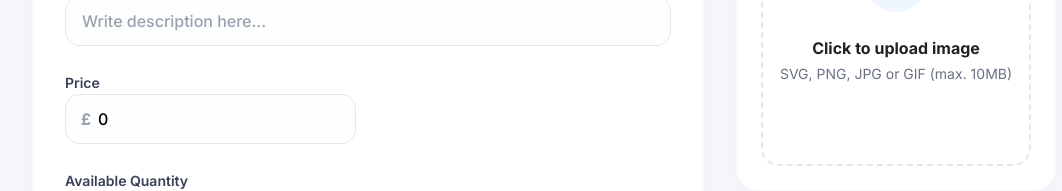
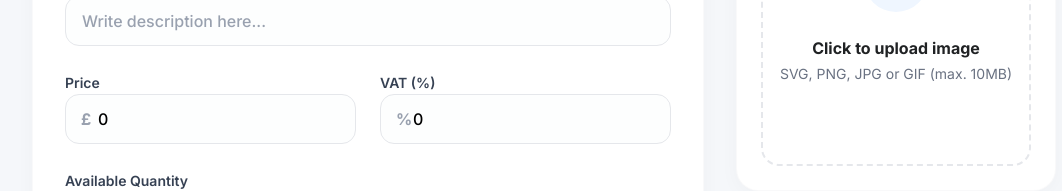
Before and after one commit to Rahul-Mallik-CSE/My-Color-Cost, a Next.js app: page /products/add in a window 1280 px wide. Shown: the part 331-522 px from the top of the page, without its empty margins (96-1158 px from the left). Built offline with nearby package versions, Linux system fonts and the light colour scheme; no server answers.

Commit message:
feat: add VAT handling in product forms and API integration

```diff
--- a/components/(Dashboard)/Products/ProductCard.tsx
+++ b/components/(Dashboard)/Products/ProductCard.tsx
@@ -64,10 +64,23 @@ export default function ProductCard({
 
         {/* Price and Rating Row */}
         <div className="flex flex-col gap-1">
-          <span className="text-primary font-bold text-base sm:text-lg">
-            {product.currency}
-            {product.price.toFixed(2)}
-          </span>
+          <div className="flex items-baseline gap-2 flex-wrap">
+            <span className="text-primary font-bold text-base sm:text-lg">
+              {product.currency}
+              {product.price.toFixed(2)}
+            </span>
+            {product.vat !== undefined && product.vat > 0 && (
+              <span className="text-xs text-gray-500 font-medium bg-gray-100 px-2 py-0.5 rounded-full">
+                +{product.currency}
+                {product.vat.toFixed(2)} VAT
+              </span>
+            )}
+            {product.vat === 0 && (
+              <span className="text-xs text-gray-400 font-medium bg-gray-100 px-2 py-0.5 rounded-full">
+                No VAT
+              </span>
+            )}
+          </div>
           <div className="flex items-center gap-1">
             <div className="flex text-orange-400">
               {[...Array(5)].map((_, i) => (
--- a/components/(Dashboard)/Products/ProductForm.tsx
+++ b/components/(Dashboard)/Products/ProductForm.tsx
@@ -50,6 +50,7 @@ export default function ProductForm({
       title: initialData?.title || "",
       desc: initialData?.description || "",
       price: initialData?.price || 0,
+      vat: initialData?.vat ?? 0,
       // stock: initialData?.stock?.toString() || "",
       availableProduct: initialData?.availableProduct || 0,
       image: undefined,
@@ -89,6 +90,7 @@ export default function ProductForm({
         name: data.title,
         description: data.desc || "",
         market_price: data.price.toString(),
+        vat: data.vat.toString(),
         quantity: data.availableProduct,
         image: data.image as File | undefined,
       };
@@ -130,6 +132,34 @@ export default function ProductForm({
       router.push("/products");
     } catch (error) {
       console.error("❌ Error submitting product:", error);
+
+      // Try to extract field-specific errors from API response
+      if (
+        error &&
+        typeof error === "object" &&
+        "data" in error &&
+        typeof error.data === "object" &&
+        error.data &&
+        "data" in (error.data as object)
+      ) {
+        const fieldErrors = (error.data as { data: Record<string, string[]> })
+          .data;
+        if (fieldErrors && typeof fieldErrors === "object") {
+          const messages = Object.entries(fieldErrors)
+            .map(([field, msgs]) => {
+              const label =
+                field.charAt(0).toUpperCase() +
+                field.slice(1).replace("_", " ");
+              return `${label}: ${Array.isArray(msgs) ? msgs.join(", ") : msgs}`;
+            })
+            .join("\n");
+          if (messages) {
+            messages.split("\n").forEach((msg) => toast.error(msg));
+            return;
+          }
+        }
+      }
+
       const errorMessage =
         error &&
         typeof error === "object" &&
@@ -137,7 +167,7 @@ export default function ProductForm({
         typeof error.data === "object" &&
         error.data &&
         "message" in error.data
-          ? String(error.data.message)
+          ? String((error.data as { message: string }).message)
           : "Something went wrong. Please try again.";
       toast.error(errorMessage);
     }
@@ -273,44 +303,30 @@ export default function ProductForm({
                     )}
                   </div>
 
-                  {/* Stock Status */}
-                  {/* <div className="space-y-2">
+                  {/* VAT */}
+                  <div className="space-y-2">
                     <label className="text-sm font-semibold text-gray-700">
-                      Stock Status
+                      VAT (%)
                     </label>
-                    <div className="relative">
-                      <select
-                        {...register("stock")}
-                        className="w-full px-4 py-3 rounded-xl border border-gray-200 bg-gray-50/30 focus:bg-white focus:outline-none focus:ring-2 focus:ring-primary/20 focus:border-primary transition-all appearance-none text-gray-600 font-medium cursor-pointer"
-                      >
-                        <option value="" disabled>
-                          Select status
-                        </option>
-                        <option value="In Stock">In Stock</option>
-                        <option value="Out of Stock">Out of Stock</option>
-                        <option value="Classy">Low Stock</option>
-                      </select>
-                      <div className="absolute right-4 top-1/2 -translate-y-1/2 pointer-events-none text-gray-400">
-                        <svg
-                          width="12"
-                          height="8"
-                          viewBox="0 0 12 8"
-                          fill="none"
-                          xmlns="http://www.w3.org/2000/svg"
-                        >
-                          <path
-                            d="M1.41 0.589996L6 5.17L10.59 0.589996L12 2L6 8L0 2L1.41 0.589996Z"
-                            fill="currentColor"
-                          />
-                        </svg>
-                      </div>
+                    <div className="relative group">
+                      <span className="absolute left-4 top-1/2 -translate-y-1/2 text-gray-400 font-bold group-focus-within:text-primary transition-colors">
+                        %
+                      </span>
+                      <input
+                        type="number"
+                        step="0.01"
+                        min="0"
+                        {...register("vat")}
+                        className="w-full pl-8 pr-4 py-3 rounded-xl border border-gray-200 bg-gray-50/30 focus:bg-white focus:outline-none focus:ring-2 focus:ring-primary/20 focus:border-primary transition-all placeholder:text-gray-400 font-medium"
+                        placeholder="0.00"
+                      />
                     </div>
-                    {errors.stock && (
+                    {errors.vat && (
                       <p className="text-red-500 text-sm">
-                        {errors.stock.message}
+                        {errors.vat.message}
                       </p>
                     )}
-                  </div> */}
+                  </div>
                 </div>
 
                 {/* Available Quantity */}
--- a/lib/schemas.ts
+++ b/lib/schemas.ts
@@ -7,6 +7,7 @@ export const productSchema = z.object({
   title: z.string().min(1, "Product title is required"),
   desc: z.string().optional(),
   price: z.coerce.number().min(0, "Price must be positive"),
+  vat: z.coerce.number().min(0, "VAT cannot be negative"),
   availableProduct: z.coerce
     .number()
     .int()
--- a/redux/services/productsAPI.ts
+++ b/redux/services/productsAPI.ts
@@ -18,6 +18,7 @@ const transformProduct = (apiProduct: ProductAPI): Product => {
     reviewsCount: apiProduct.total_reviews,
     description: apiProduct.description,
     availableProduct: apiProduct.quantity,
+    vat: parseFloat(apiProduct.vat),
   };
 };
 
@@ -64,6 +65,7 @@ export const productsAPI = apiSlice.injectEndpoints({
         description: string;
         market_price: string;
         quantity: number;
+        vat: string;
         image?: File;
       }
     >({
@@ -73,6 +75,7 @@ export const productsAPI = apiSlice.injectEndpoints({
         formData.append("description", data.description);
         formData.append("market_price", data.market_price);
         formData.append("quantity", data.quantity.toString());
+        formData.append("vat", data.vat);
         if (data.image) {
           formData.append("image", data.image);
         }
@@ -95,6 +98,7 @@ export const productsAPI = apiSlice.injectEndpoints({
         description: string;
         market_price: string;
         quantity: number;
+        vat: string;
         image?: File;
       }
     >({
@@ -104,6 +108,7 @@ export const productsAPI = apiSlice.injectEndpoints({
         formData.append("description", data.description);
         formData.append("market_price", data.market_price);
         formData.append("quantity", data.quantity.toString());
+        formData.append("vat", data.vat);
 
         console.log("🔧 API Mutation - updateProduct:", {
           id,
--- a/types/product.ts
+++ b/types/product.ts
@@ -9,6 +9,7 @@ export interface ProductAPI {
   market_price: string;
   quantity: number;
   stock_status: string;
+  vat: string;
   retailer_name: string;
   average_rating: string;
   total_reviews: number;
@@ -29,6 +30,7 @@ export interface Product {
   description?: string;
   category?: string;
   availableProduct?: number;
+  vat?: number;
 }
 
 // API Response wrapper
```
